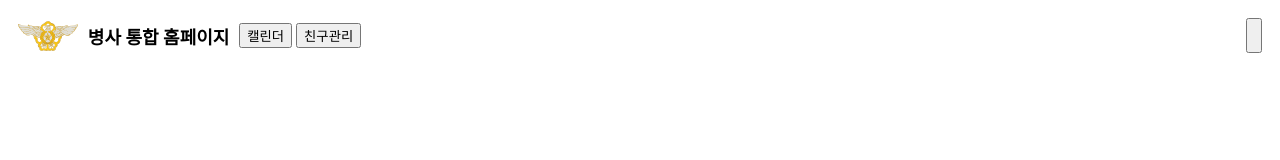
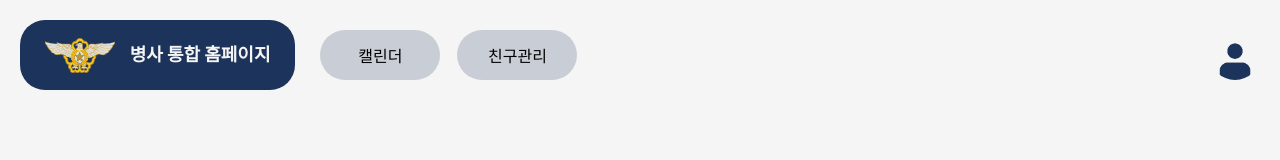
Before and after one commit to implement-k/af-private-Integrated-site, a plain HTML site: page index.html in a window 1280 px wide. Drawn offline with Linux system fonts and the light colour scheme.

Commit message:
홈화면 nav바 완성

```diff
--- a/element.css
+++ /dev/null
@@ -1,6 +0,0 @@
-.element_round_button {
-    height:30px;
-    width:60px;
-    margin:0 1px 2px 3px;
-    background-color: red;
-}
--- a/header.css
+++ /dev/null
@@ -1,23 +0,0 @@
-.header {
-    display:flex;
-    padding:10px;
-    justify-content:space-between;
-}
-
-.header_nav {
-    display:flex;
-    align-items:center;
-}
-
-.header_nav_aflogo {
-    height:30px;
-    margin-right:10px;
-}
-
-.header_nav_h1 {
-    margin:0;
-    height:30px;
-    font-size: large;
-    padding-top:5px;
-    margin-right:10px;
-}
--- a/index.html
+++ b/index.html
@@ -3,20 +3,33 @@
     <head>
         <meta charset="UTF-8">
         <title>공군 병사 통합 홈페이지</title>
-        <link rel="stylesheet" herf="element.css">
-        <link rel="stylesheet" href="header.css">
+        <link rel="stylesheet" href="style.css"/>
+        <link rel="preconnect" href="https://fonts.googleapis.com">
+        <link rel="preconnect" href="https://fonts.gstatic.com" crossorigin>
+        <link href="https://fonts.googleapis.com/css2?family=Noto+Sans+KR:wght@300;400;700;900&display=swap" rel="stylesheet">
     </head>
     <body>
+        <div class="top_section">
             <header class="header">
                 <div class="header_nav">
+                    <div class="header_title">
                         <img src="images/af_logo.svg" class="header_nav_aflogo">
                         <h1 class="header_nav_h1">병사 통합 홈페이지</h1>
+                    </div>
                     <nav>
                         <button class="element_round_button">캘린더</button>
                         <button class="element_round_button">친구관리</button>
                     </nav>
                 </div>
-            <button></button>
+                <button class="profile">
+                    <img src="images/default_profile.jpg" class="profile_img">
+                </button>
             </header>
+            <sction class="board_section">
+                <!-- <img src="a.png" style="width: 100%;"> -->
+            </sction>
+        </div>
+
+
     </body>
 </html>
--- /dev/null
+++ b/style.css
@@ -0,0 +1,108 @@
+/* rgba(76, 0, 255, 1), background-color: #324ca8; */
+body, html {
+    height:100%;
+    width:100%;
+    margin:0;
+    background-color: rgb(245, 245, 245);
+}
+
+h1, p, button {
+    font-family: 'Noto Sans KR', sans-serif;
+}
+
+.noto_black {
+    font-weight: 900;
+}
+
+.noto_bold {
+    font-weight: 700;
+}
+
+.noto_regular {
+    font-weight: 400;
+}
+
+.noto_light {
+    font-weight: 300;
+}
+
+
+.top_section {
+    position:relative
+}
+
+.header {
+    position:absolute;
+    display:flex;
+    align-items:center;
+    top:0;
+    width: 100%;
+    box-sizing: border-box;
+    display:flex;
+    padding:20px 20px 20px 20px;
+    justify-content:space-between;
+    z-index: 2;
+}
+
+.header_nav {
+    display:flex;
+    align-items:center;
+}
+
+.header_title {
+    display:flex;
+    align-items:center;
+    background: rgb(28, 51, 91);
+    border-radius: 25px;
+    margin-right:25px;
+    padding:0 25px 0 25px;
+}
+
+.header_nav_aflogo {
+    height:35px;
+    margin-right:15px;
+}
+
+.header_nav_h1 {
+    margin:0;
+    height:50px;
+    font-size:large;
+    font-weight: 700;
+    padding-top: 20px;
+    color:rgb(245,245,245);
+}
+
+
+.board_section{
+    position:absolute;
+    top:0;
+    z-index: 1;
+}
+
+
+.element_round_button {
+    height:50px;
+    width:120px;
+    margin:0 13px 0 0;
+    background-color: rgba(28,51,91,20%);
+    backdrop-filter: blur(10px);
+    border: 0;
+    border-radius: 25px;
+    font-size:medium;
+    font-weight: 400;
+}
+
+.profile {
+    height:50px;
+    width:50px;
+    border:0;
+    padding:0;
+    border-radius:70%;
+}
+
+.profile_img {
+    height:50px;
+    width:50px;
+    border-radius: 70%;
+    overflow:hidden;
+}
```
Also changed, not shown: a.jpg (added), a.png (added), images/default_profile.jpg (added). Lines whose indentation alone changed are shown as unchanged.
